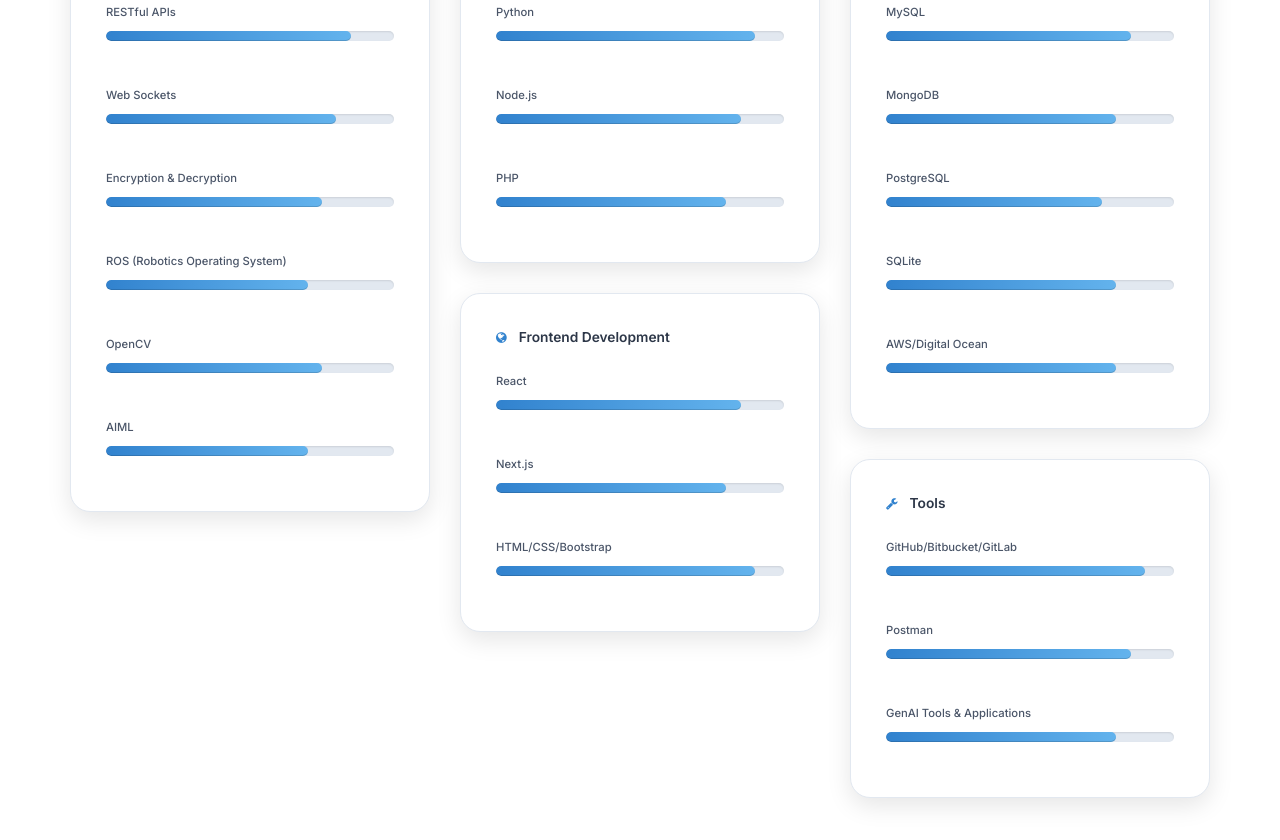
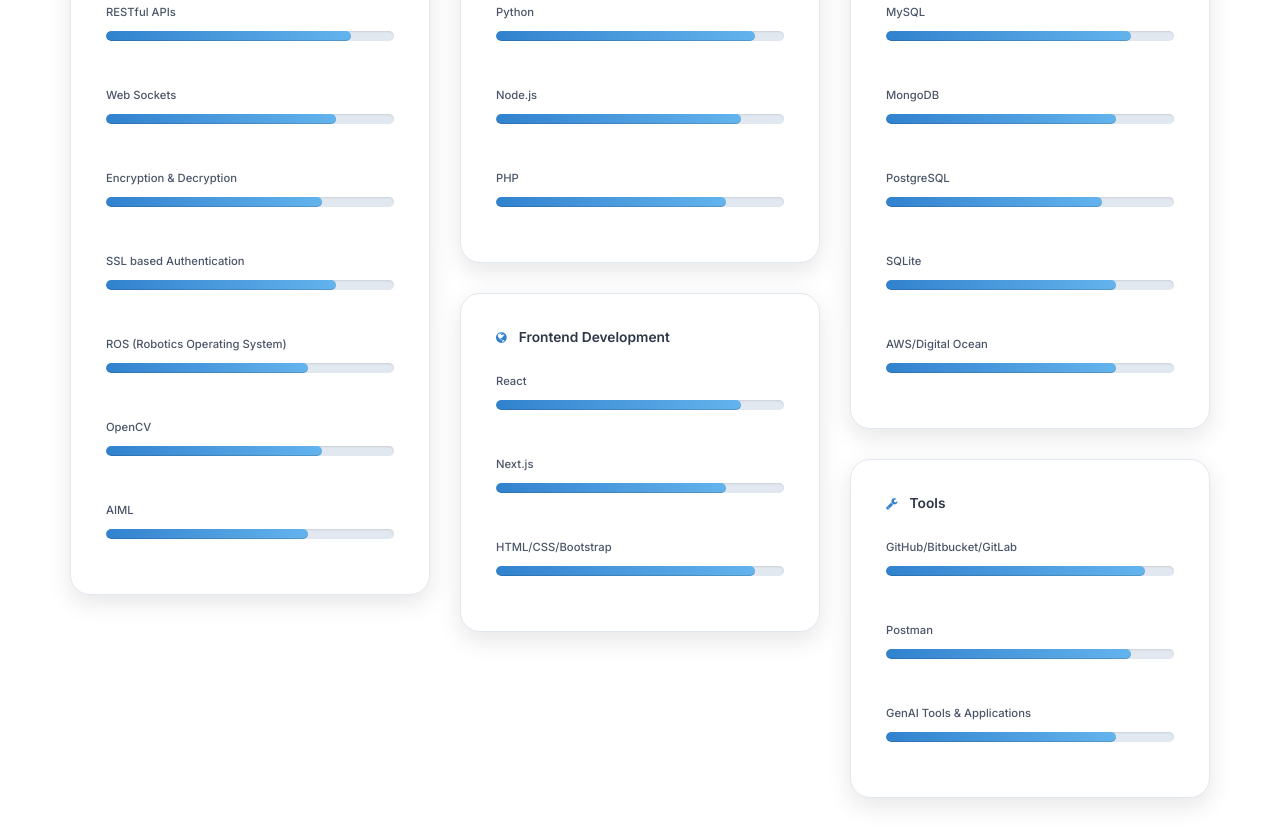
Before and after one commit to DharaniVengadesh/portfolio, a plain HTML site: page index.html in a window 1280 px wide. Shown: the part 5687-6527 px from the top of the page. Drawn offline with nearby package versions, Linux system fonts and the light colour scheme.

Commit message:
images added

```diff
--- a/index.html
+++ b/index.html
@@ -491,6 +491,12 @@
                                         </div>
                                     </div>
                                     <div class="skill-item">
+                                        <span class="skill-name">SSL based Authentication</span>
+                                        <div class="progress">
+                                            <div class="progress-bar" role="progressbar" aria-valuenow="80" aria-valuemin="0" aria-valuemax="100" style="width: 80%"></div>
+                                        </div>
+                                    </div>
+                                    <div class="skill-item">
                                         <span class="skill-name">ROS (Robotics Operating System)</span>
                                         <div class="progress">
                                             <div class="progress-bar" role="progressbar" aria-valuenow="70" aria-valuemin="0" aria-valuemax="100" style="width: 70%"></div>
```
Also changed, not shown: assets/images/about/Outcome.png (added), assets/images/about/product.jpg (added). Lines whose indentation alone changed are shown as unchanged.
